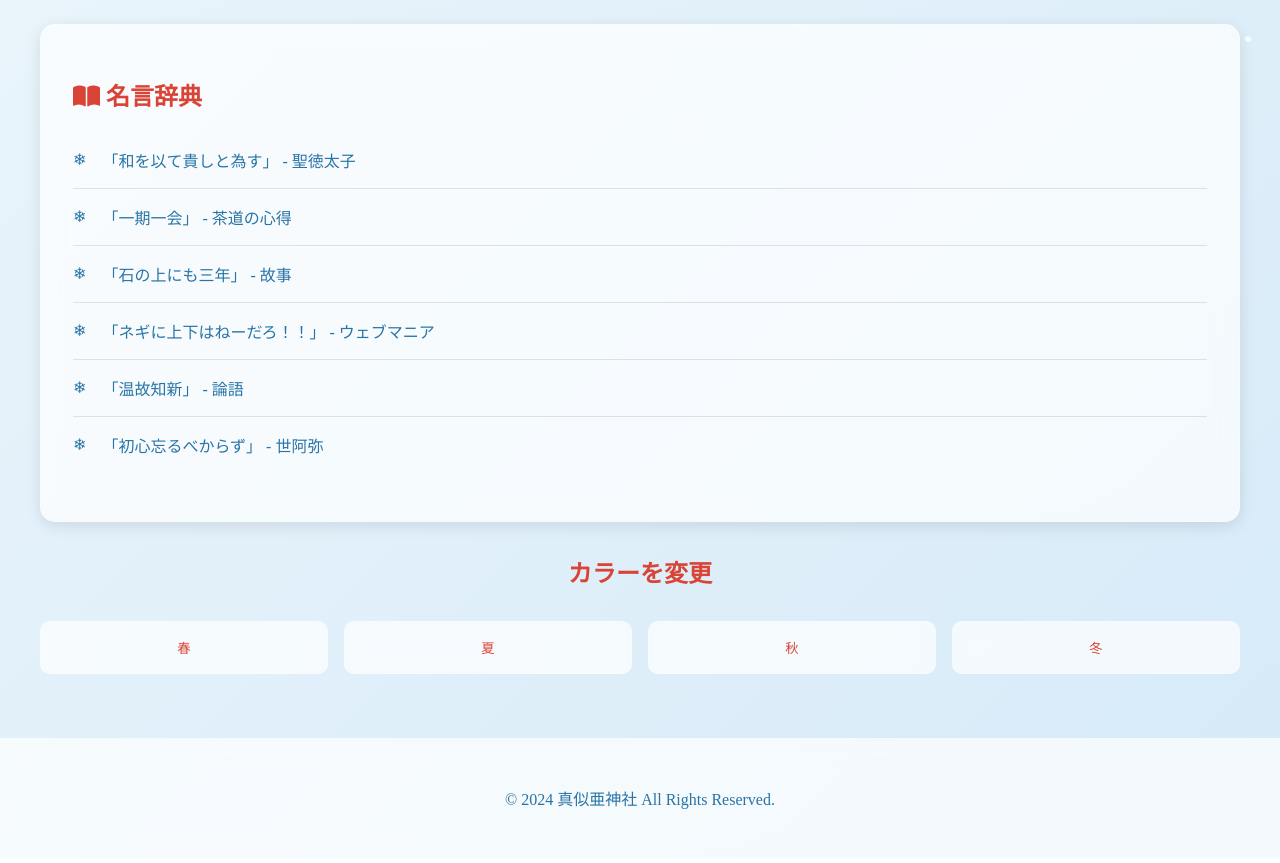
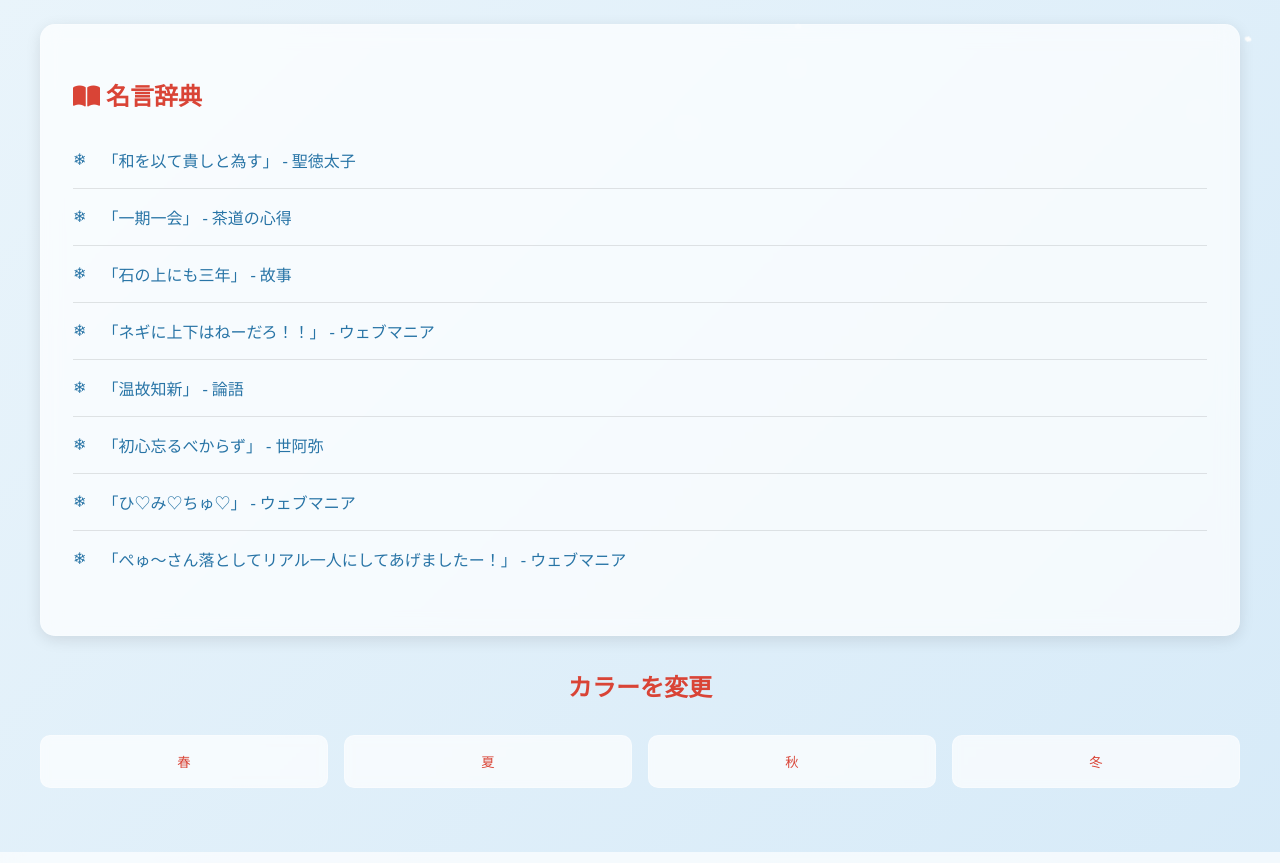
Before and after one commit to yuu8313/maniazinzya, a plain HTML site: page home/sabuhtml/meigen.html in a window 1280 px wide. Shown: the part 234-1097 px from the top of the page. Drawn offline with nearby package versions, Linux system fonts and the light colour scheme.

Commit message:
add meigen

```diff
--- a/home/sabuhtml/meigen.html
+++ b/home/sabuhtml/meigen.html
@@ -38,6 +38,8 @@
                 <li>「ネギに上下はねーだろ！！」 - ウェブマニア</li>
                 <li>「温故知新」 - 論語</li>
                 <li>「初心忘るべからず」 - 世阿弥</li>
+                <li>「ひ♡み♡ちゅ♡」 - ウェブマニア</li>
+                <li>「ぺゅ～さん落としてリアル一人にしてあげましたー！」 - ウェブマニア</li>
             </ul>
         </div>
         <h2 style="text-align: center;">カラーを変更</h2>
```
